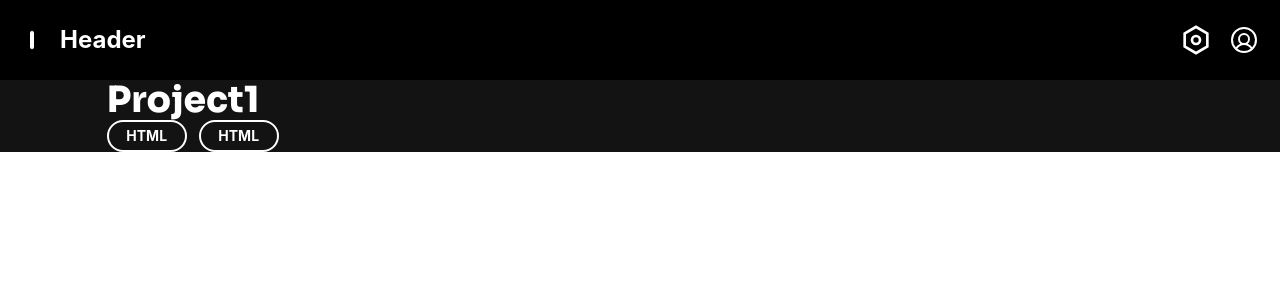
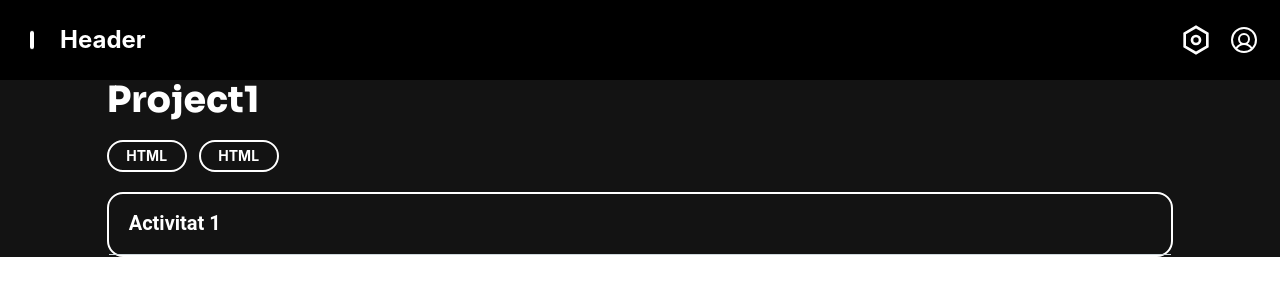
Before and after one commit to arcedo/LearnSphere, a React (Vite) app in the folder client/: page / in a window 1280 px wide. Shown: the top 300 px of the page. Built offline with nearby package versions, Linux system fonts and the light colour scheme; sample sign-in values are in the browser's storage.

Commit message:
[FIX] errors

```diff
--- a/client/package.json
+++ b/client/package.json
@@ -10,6 +10,7 @@
     "preview": "vite preview"
   },
   "dependencies": {
+    "@material-tailwind/react": "^2.1.8",
     "react": "^18.2.0",
     "react-dom": "^18.2.0",
     "react-router-dom": "^6.21.1"
--- a/client/src/pages/Home.jsx
+++ b/client/src/pages/Home.jsx
@@ -1,11 +1,20 @@
 import Header from '../components/Header';
 import Skills from '../components/Skills';
+import { useState } from 'react';
+import {
+    Accordion,
+    AccordionHeader,
+    AccordionBody,
+} from "@material-tailwind/react";
 
 function isLogged() {
     return localStorage.getItem('loggedUser') ? true : false;
 }
 
+
 function Home() {
+    const [open, setOpen] = useState(1);
+    const handleOpen = (value) => setOpen(open === value ? 0 : value);
     if (!isLogged()) {
         window.location.href = "/login";
     } else {
@@ -15,11 +24,25 @@ function Home() {
                 <section id="home" className="w-full text-white">
                     <div className='w-10/12 mx-auto'>
                         <h4 className='font-sora text-4xl font-extrabold'>Project1</h4>
-                        <div className='flex items-center gap-3 flex-wrap w-1/2'>
+                        <div className='flex items-center gap-3 flex-wrap w-1/2 pt-5 pb-5'>
                             <Skills skillName='HTML' globalPercentage='50%' />
                             <Skills skillName='HTML' globalPercentage='50%' />
                         </div>
+                        <Accordion className='border-2 border-white rounded-2xl'>
+                            <AccordionHeader >
+                                <div className='flex px-5 justify-between items-center text-white'>
+                                    <h5>Activitat 1</h5>
+                                </div>
+                            </AccordionHeader>
+                            <AccordionBody>
+                                <div className='flex justify-between items-center px-5 text-white'>
+                                    <p>Lorem ipsum dolor sit amet consectetur adipisicing elit. Quisquam, doloribus.</p>
+                                    <button className='bg-white text-black rounded-2xl px-3 py-1'>Veure</button>
+                                </div>
+                            </AccordionBody>
+                        </Accordion>
                     </div>
+
                 </section>
             </div>
         );
--- a/client/tailwind.config.js
+++ b/client/tailwind.config.js
@@ -1,5 +1,6 @@
 /** @type {import('tailwindcss').Config} */
-export default {
+const withMT = require("@material-tailwind/react/utils/withMT");
+export default withMT({
   content: [
     "./index.html",
     "./src/**/*.{js,ts,jsx,tsx}",
@@ -12,4 +13,4 @@ export default {
     }
   },
   plugins: [],
-}
+});
```
Also changed, not shown: 2 other files (tests, documents, lock files or other folders).
